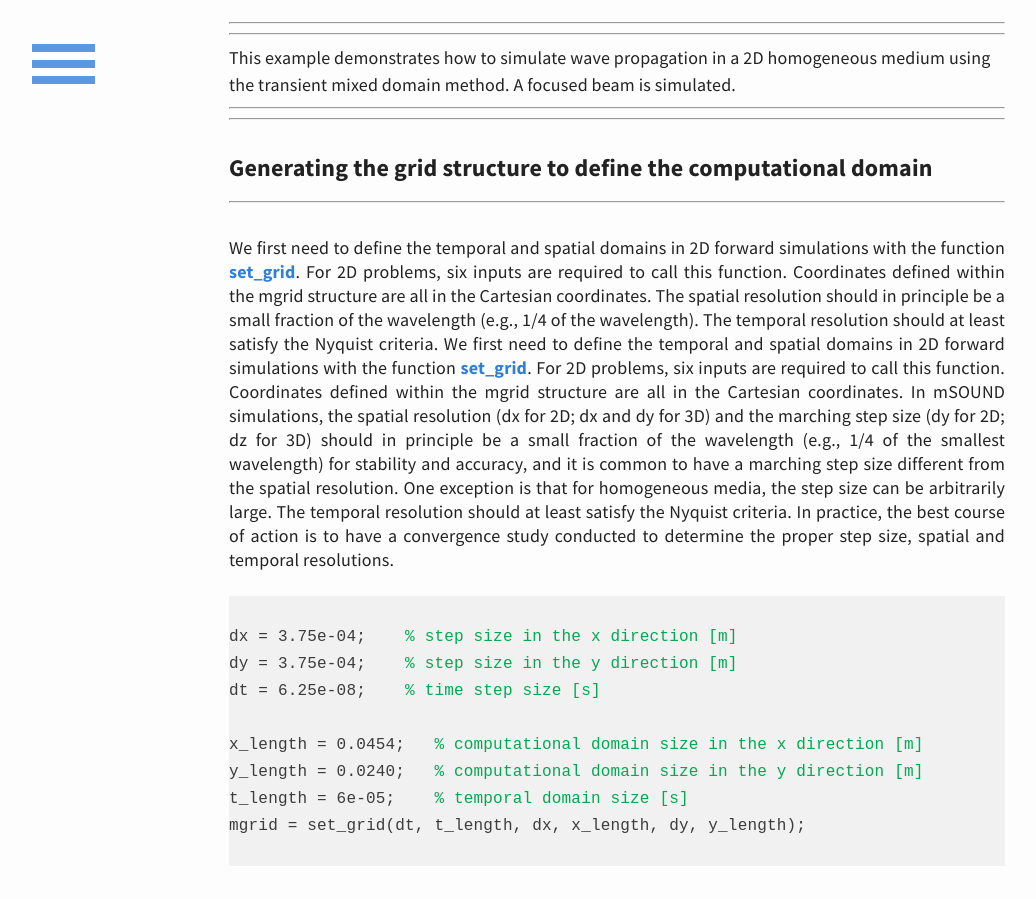
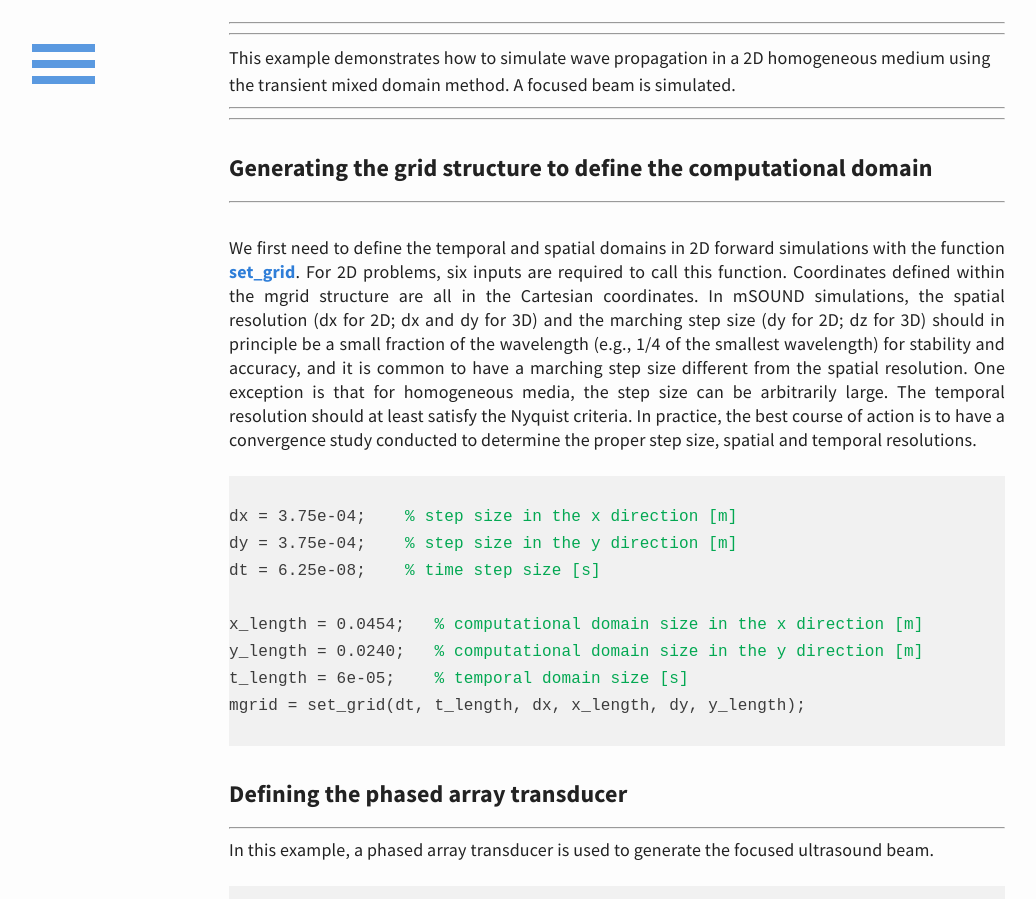
Before and after one commit to m-SOUND/mSOUND, a Jekyll site: the page built from _posts/2019-08-01-TMDM_2D_homogeneous.html, in a window 1280 px wide and 900 px high, scrolled down 337 px. Shown: the whole window, without its empty margins (23-1059 px from the left). Built offline with Jekyll 4.4.1, drawn with Linux system fonts in a browser that asks for light colours.

Commit message:
Update 2019-08-01-TMDM_2D_homogeneous.html

```diff
--- a/_posts/2019-08-01-TMDM_2D_homogeneous.html
+++ b/_posts/2019-08-01-TMDM_2D_homogeneous.html
@@ -15,13 +15,7 @@ using the transient mixed domain method. A focused beam is simulated.
 <h6>Generating the grid structure to define the computational domain</h6>
 <hr>
 <p>
- <br>We first need to define the temporal and spatial domains in 2D forward simulations
- with the function <a href="/mSOUND/function.html#set_grid">set_grid</a>. For 2D problems,
- six inputs are required to call this function. Coordinates defined within the mgrid structure are all in the Cartesian coordinates.
- The spatial resolution should in principle be a small fraction of the wavelength (e.g., 1/4 of the wavelength). The temporal resolution
- should at least satisfy the Nyquist criteria.
-
-
+ <br>
  We first need to define the temporal and spatial domains in 2D forward simulations with the function
  <a href="/mSOUND/function.html#set_grid">set_grid</a>. For 2D problems,
  six inputs are required to call this function. Coordinates defined within the mgrid structure are all in the Cartesian coordinates.
```
